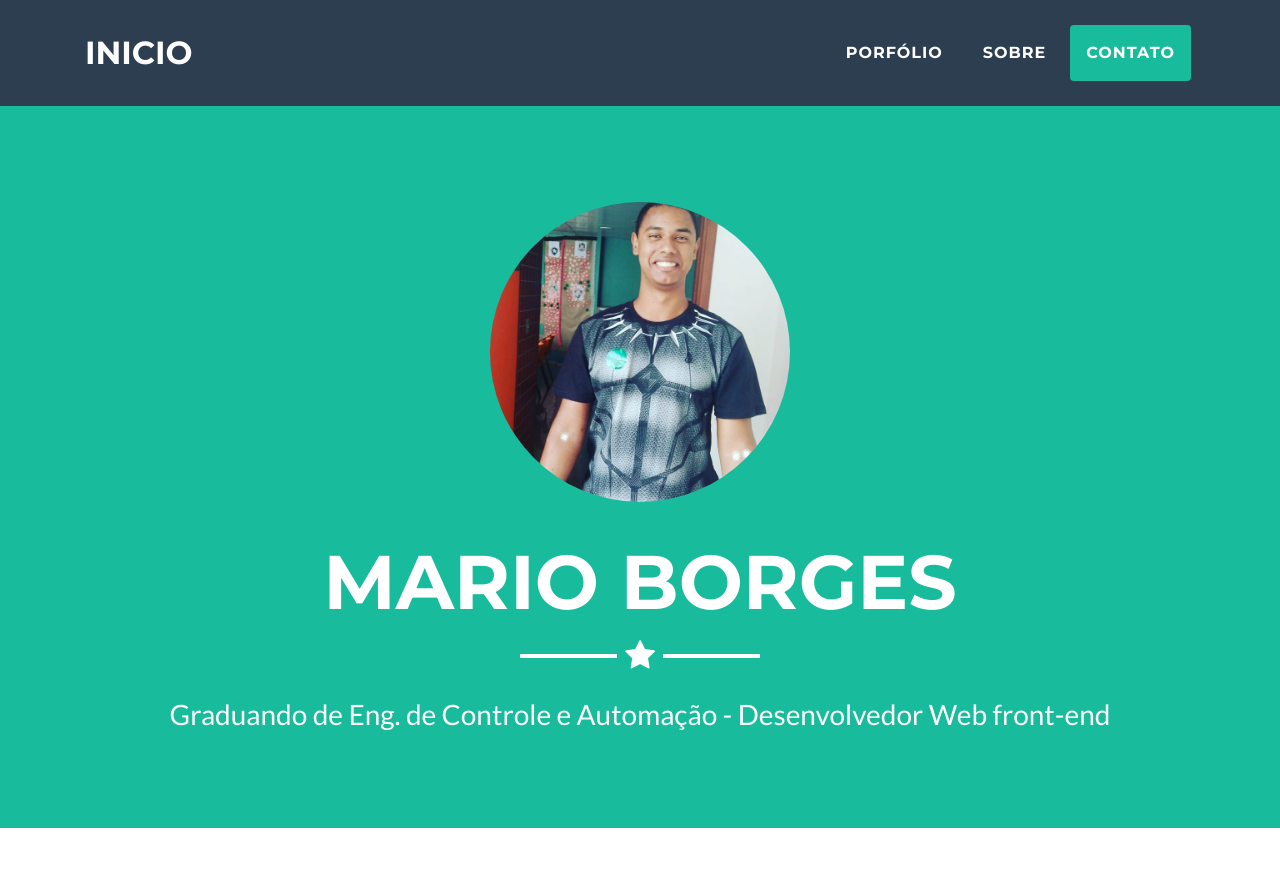
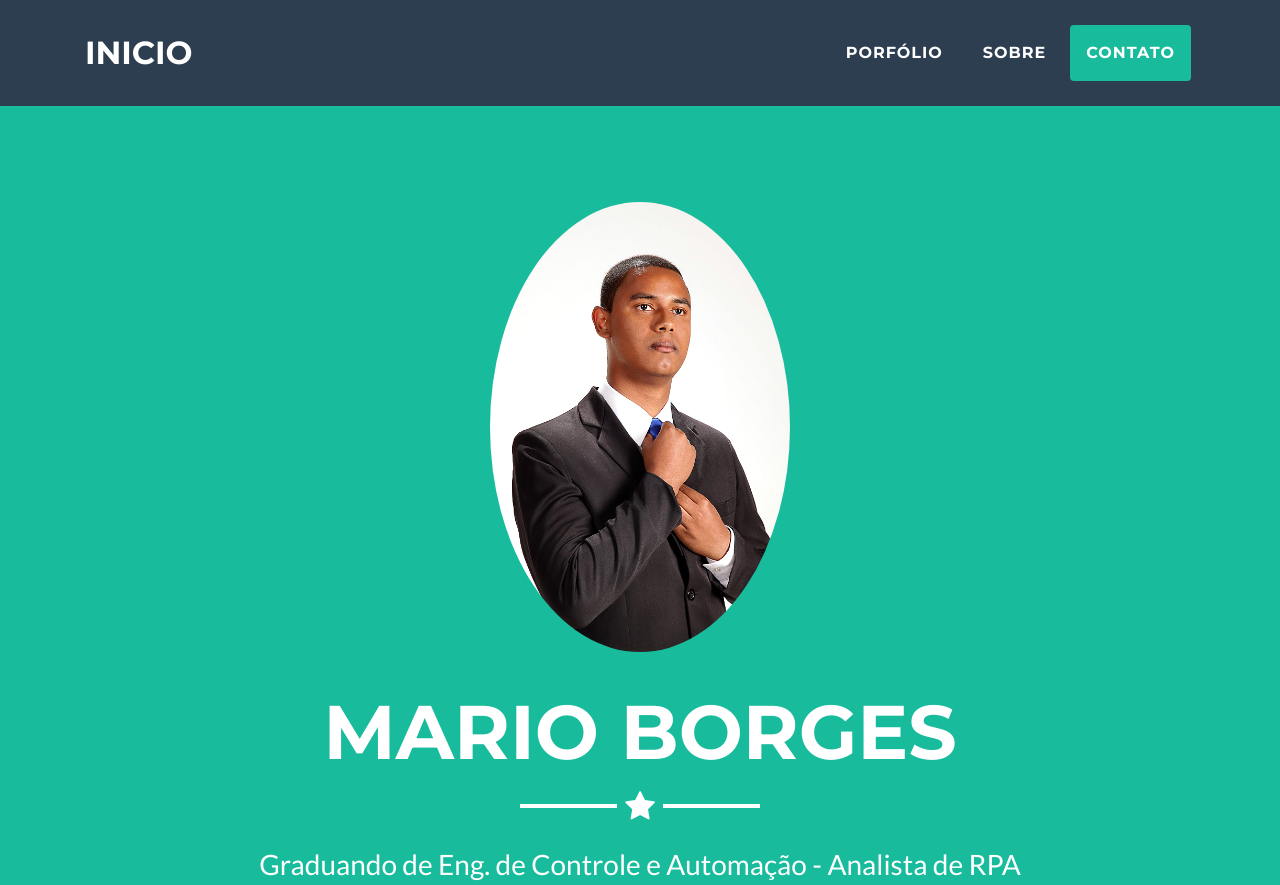
Before and after one commit to mariodborges/mariodborges.github.io, a plain HTML site: page index.html in a window 1280 px wide. Shown: the top 885 px of the page. Drawn offline with Linux system fonts and the light colour scheme.

Commit message:
Atualização de imagem

```diff
--- a/index.html
+++ b/index.html
@@ -6,7 +6,7 @@
     <meta charset="utf-8">
     <meta name="viewport" content="width=device-width, initial-scale=1, shrink-to-fit=no">
     <meta name="description" content="">
-    <meta name="author" content="">
+    <meta name="author" content="Mario Borges">
 
     <title>Pagina Pessoal - Mario Borges</title>
 
@@ -55,10 +55,10 @@
     <!-- Header -->
     <header class="masthead bg-primary text-white text-center">
       <div class="container">
-        <img class="rounded-circle img-fluid mb-5 d-block mx-auto" src="mario.jpg" alt="" width="300" height="300">
+        <img class="rounded-circle img-fluid mb-5 d-block mx-auto" src="mario.png" alt="" width="300" height="300">
         <h1 class="text-uppercase mb-0">Mario Borges</h1>
         <hr class="star-light">
-        <h2 class="font-weight-light mb-0">Graduando de Eng. de Controle e Automação - Desenvolvedor Web front-end</h2>
+        <h2 class="font-weight-light mb-0">Graduando de Eng. de Controle e Automação - Analista de RPA</h2>
       </div>
     </header>
 
@@ -265,7 +265,7 @@
 
     <div class="copyright py-4 text-center text-white">
       <div class="container">
-        <small>Copyright &copy;Mario Borges 2018</small>
+        <small>Copyright &copy;Mario Borges 2019</small>
       </div>
     </div>
 
```
Also changed, not shown: mario.png (added).
